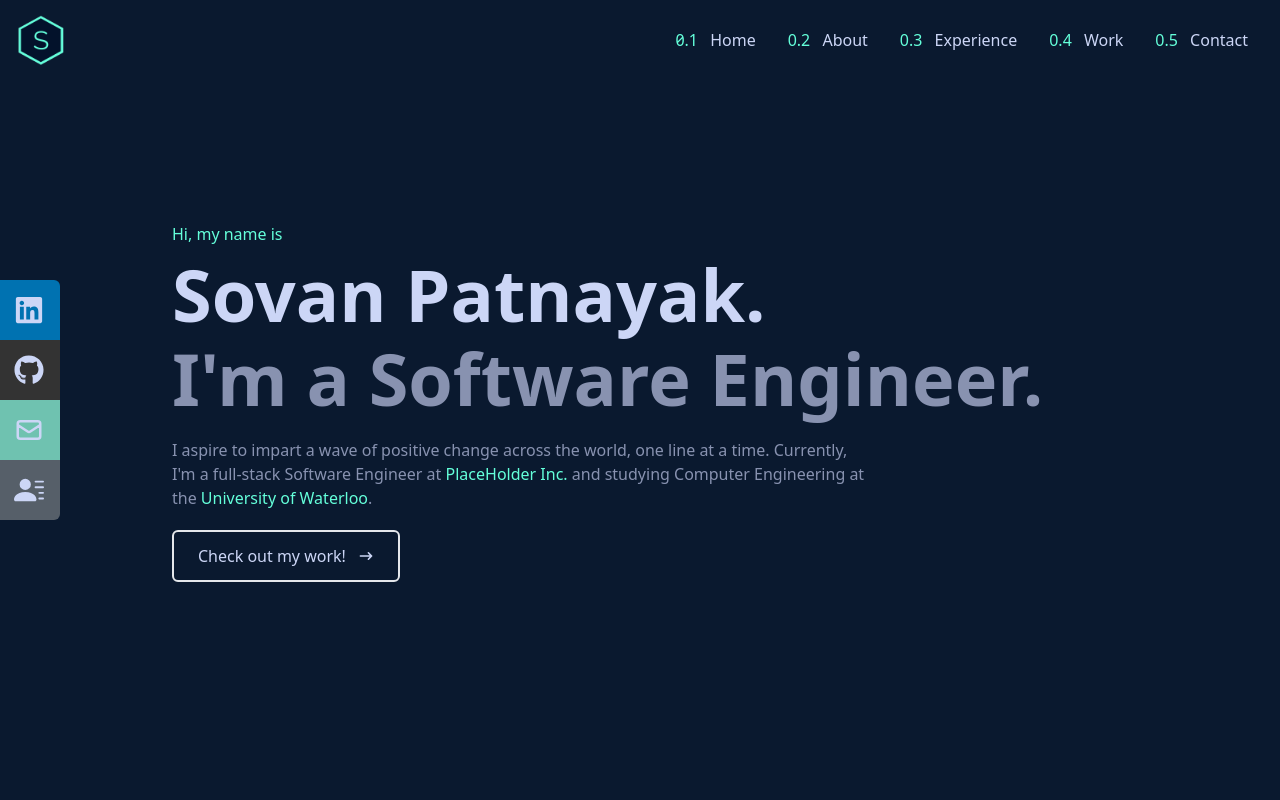
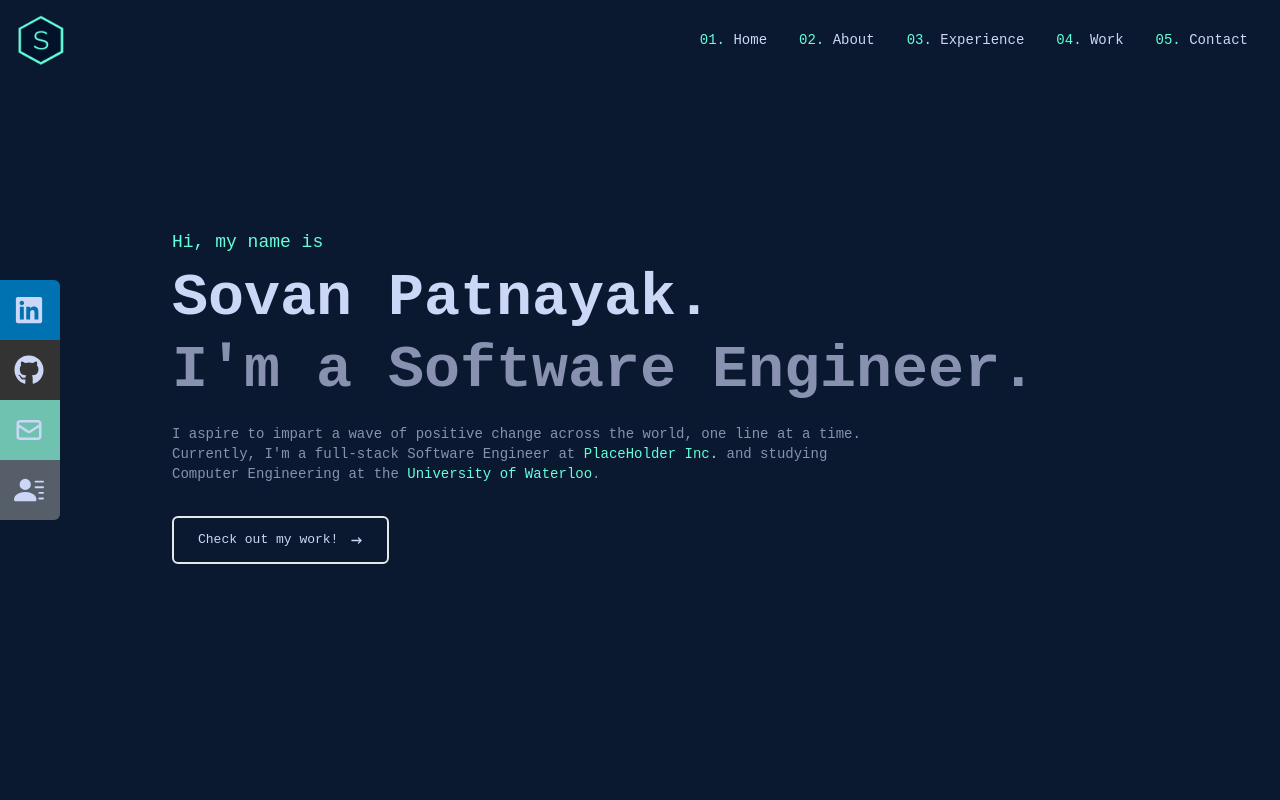
Before and after one commit to sovanp/sovanp.github.io, a React (Create React App) app: page / in a window 1280 px wide. Shown: the top 800 px of the page. Built offline with nearby package versions, Linux system fonts and the light colour scheme.

Commit message:
Updated sytling and added smooth scroll

```diff
--- a/package.json
+++ b/package.json
@@ -10,6 +10,7 @@
     "react-dom": "^18.2.0",
     "react-icons": "^4.4.0",
     "react-scripts": "5.0.1",
+    "react-scroll": "^1.8.7",
     "web-vitals": "^2.1.4"
   },
   "scripts": {
--- a/src/components/About.js
+++ b/src/components/About.js
@@ -8,14 +8,17 @@ const About = () => {
         <div className="max-w-[1000px] w-full grid grid-cols-2 gap-8">
           <div className="sm:text-left pb-8 pl-4">
             <p className="text-4xl font-bold">
-              <span class="text-[#64ffda] mr-2">01.</span> About Me
+              <span class="text-[#64ffda]">01.</span> About Me
             </p>
           </div>
         </div>
         <div className="max-w-[1000px] w-full grid sm:grid-cols-2 gap-8 px-4 text-[#8892b0]">
           <div className="sm:text-left leading-relaxed">
             <p className="mb-3">
-              Hi, I'm Sovan. Nice to meet you! Feel free to look around!
+              Hello! My name is Sovan and I love technology. The colossal amount
+              of complexity, intricacy and profundity it adds to human life
+              fascinates me. I have always been passionate about technology as a
+              tool to improve human life.
             </p>
             <p className="mb-3">
               Lorem ipsum dolor sit amet, elit. Assumenda aut commodi culpa
--- a/src/components/Home.js
+++ b/src/components/Home.js
@@ -6,14 +6,14 @@ export const Home = () => {
     <div name="home" className="w-full h-screen bg-[#0a192f]">
       {/* Container */}
       <div className="max-w-[1000px] mx-auto px-8 flex flex-col justify-center h-full">
-        <p className="text-[#64ffda] py-3 font-medium">Hi, my name is</p>
-        <h1 className="text-4xl sm:text-7xl font-bold text-[#ccd6f6]">
+        <p className="text-[#64ffda] py-3 text-lg">Hi, my name is</p>
+        <h1 className="text-4xl sm:text-6xl font-bold text-[#ccd6f6]">
           Sovan Patnayak.
         </h1>
-        <h2 className="text-4xl sm:text-7xl py-3 font-bold text-[#8892b0]">
+        <h2 className="text-4xl sm:text-6xl py-3 font-bold text-[#8892b0]">
           I'm a Software Engineer.
         </h2>
-        <p className="text-[#8892b0] py-3 max-w-[700px]">
+        <p className="text-[#8892b0] py-3 max-w-[700px] text-sm">
           I aspire to impart a wave of positive change across the world, one
           line at a time. Currently, I'm a full-stack Software Engineer at{" "}
           <a
@@ -35,7 +35,7 @@ export const Home = () => {
           </a>
           .
         </p>
-        <div>
+        <div className="py-3">
           <button className="text-[#ccd6f6] group border-2 px-6 rounded-md py-3 my-2 flex items-center hover:text-[#64ffda] hover:border-[#64ffda]">
             Check out my work!
             <span className="group-hover:rotate-90 duration-300">
--- a/src/components/Navbar.js
+++ b/src/components/Navbar.js
@@ -3,6 +3,7 @@ import { FaBars, FaTimes, FaGithub, FaLinkedin } from "react-icons/fa"
 import { HiOutlineMail } from "react-icons/hi"
 import { BsFillPersonLinesFill } from "react-icons/bs"
 import Logo from "../assets/sovan-logo.png"
+import { Link } from "react-scroll"
 
 const Navbar = () => {
   const [nav, setNav] = useState(false)
@@ -15,21 +16,31 @@ const Navbar = () => {
       </div>
 
       {/* Menu */}
-      <ul className="hidden md:flex">
+      <ul className="hidden md:flex text-sm">
         <li className="hover:text-[#64ffda]">
-          <span className="text-[#64ffda] mr-2 slashed-zero">0.1</span> Home
+          <Link to="home" smooth={true} duration={500}>
+            <span className="text-[#64ffda]">01.</span> Home
+          </Link>
         </li>
         <li className="hover:text-[#64ffda]">
-          <span className="text-[#64ffda] mr-2">0.2</span> About
+          <Link to="about" smooth={true} duration={500}>
+            <span className="text-[#64ffda]">02.</span> About
+          </Link>
         </li>
         <li className="hover:text-[#64ffda]">
-          <span className="text-[#64ffda] mr-2">0.3</span> Experience
+          <Link to="experience" smooth={true} duration={500}>
+            <span className="text-[#64ffda]">03.</span> Experience
+          </Link>
         </li>
         <li className="hover:text-[#64ffda]">
-          <span className="text-[#64ffda] mr-2">0.4</span> Work
+          <Link to="work" smooth={true} duration={500}>
+            <span className="text-[#64ffda]">04.</span> Work
+          </Link>
         </li>
         <li className="hover:text-[#64ffda]">
-          <span className="text-[#64ffda] mr-2">0.5</span> Contact
+          <Link to="contact" smooth={true} duration={500}>
+            <span className="text-[#64ffda]">05.</span> Contact
+          </Link>
         </li>
       </ul>
 
@@ -47,19 +58,29 @@ const Navbar = () => {
         }
       >
         <li className="py-6 text-4xl">
-          <span className="text-[#64ffda] mr-2">0.1</span> Home
+          <Link to="home" smooth={true} duration={500}>
+            <span className="text-[#64ffda]">01.</span> Home
+          </Link>
         </li>
         <li className="py-6 text-4xl">
-          <span className="text-[#64ffda] mr-2">0.2</span> About
+          <Link to="about" smooth={true} duration={500}>
+            <span className="text-[#64ffda]">02.</span> About
+          </Link>
         </li>
         <li className="py-6 text-4xl">
-          <span className="text-[#64ffda] mr-2">0.3</span> Experience
+          <Link to="experience" smooth={true} duration={500}>
+            <span className="text-[#64ffda]">03.</span> Experience
+          </Link>
         </li>
         <li className="py-6 text-4xl">
-          <span className="text-[#64ffda] mr-2">0.4</span> Work
+          <Link to="work" smooth={true} duration={500}>
+            <span className="text-[#64ffda]">04.</span> Work
+          </Link>
         </li>
         <li className="py-6 text-4xl">
-          <span className="text-[#64ffda] mr-2">0.5</span> Contact
+          <Link to="contact" smooth={true} duration={500}>
+            <span className="text-[#64ffda]">05.</span> Contact
+          </Link>
         </li>
       </ul>
 
--- a/src/index.css
+++ b/src/index.css
@@ -2,11 +2,11 @@
 @tailwind components;
 @tailwind utilities;
 
-@import url("https://fonts.googleapis.com/css2?family=Open+Sans:ital,wght@0,300;0,400;0,500;0,600;0,700;0,800;1,300;1,400;1,500;1,600;1,700;1,800&display=swap");
+@import url("https://fonts.googleapis.com/css2?family=Oxygen+Mono&display=swap");
 
 @layer base {
   body {
-    @apply font-[Open+Sans];
+    @apply font-oxygen-mono;
   }
   li {
     @apply px-4;
--- a/tailwind.config.js
+++ b/tailwind.config.js
@@ -2,7 +2,11 @@
 module.exports = {
   content: ["./src/**/*.{js,jsx,ts,tsx}"],
   theme: {
-    extend: {},
+    extend: {
+      fontFamily: {
+        "oxygen-mono": ["monospace"],
+      },
+    },
   },
   plugins: [],
 }
```
Also changed, not shown: 1 other file (tests, documents, lock files or other folders).
